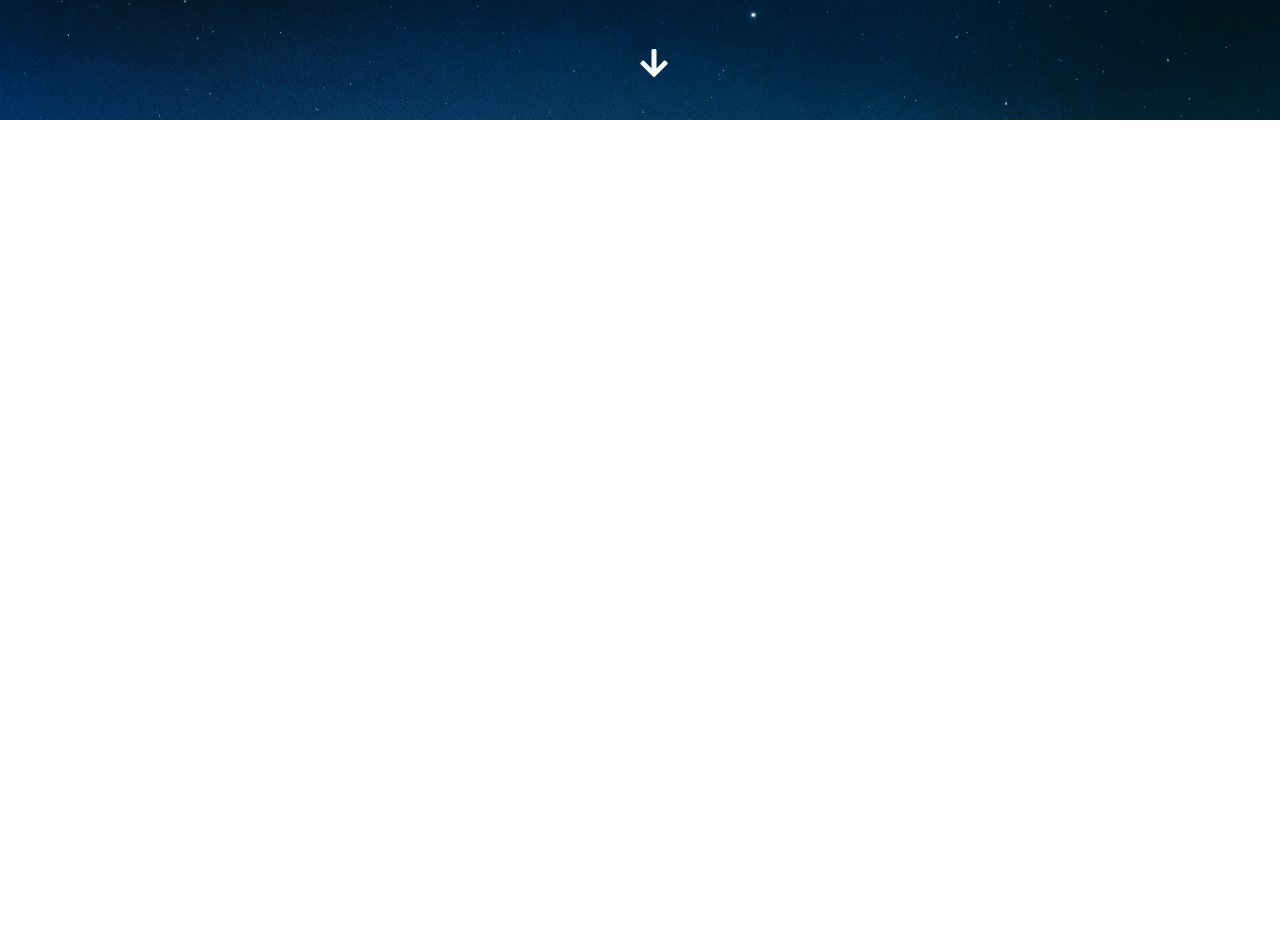
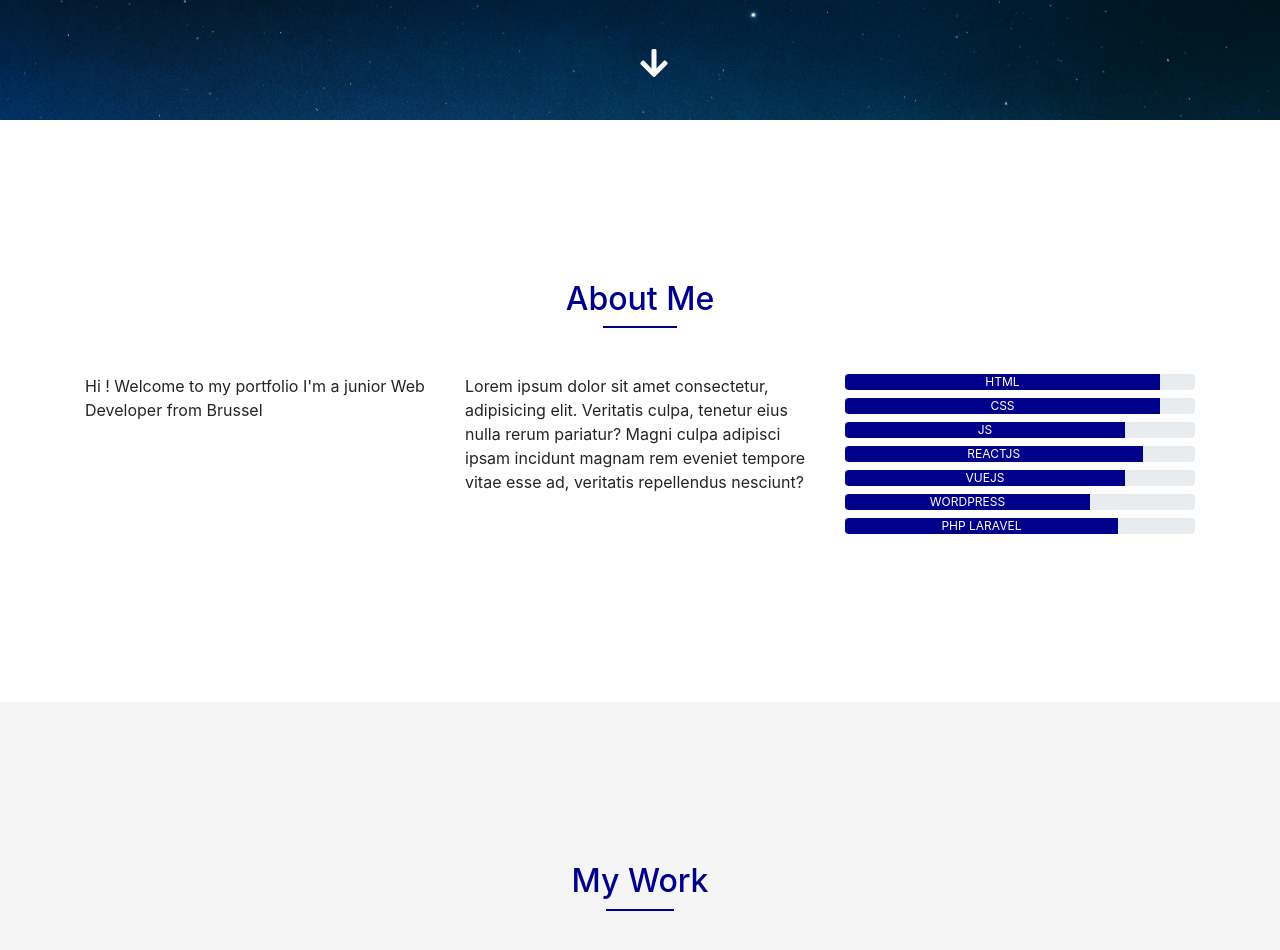
Before and after one commit to GueltonGeorges1995/portfolio, a React (Create React App) app: page / in a window 1280 px wide. Shown: the part 680-1630 px from the top of the page. Before the commit the page ends 800 px from the top, so only its background shows below. Built offline with nearby package versions, Linux system fonts and the light colour scheme.

Commit message:
about v1.1

```diff
--- a/src/App.jsx
+++ b/src/App.jsx
@@ -1,5 +1,8 @@
 import React from 'react'
-import Header from './components/Header';
+import Header from './components/header/Header';
+import About from './components/about/About';
+import Portfolio from './components/portfolio/Portfolio';
+
 import './assets/scss/global.scss';
 
 
@@ -7,6 +10,8 @@ const App = () => {
     return (
         <div>
             <Header />
+            <About />
+            <Portfolio />
         </div>
     )
 };
--- a/src/assets/scss/global.scss
+++ b/src/assets/scss/global.scss
@@ -2,3 +2,34 @@
 @import'../../../node_modules/@fortawesome/fontawesome-free/scss/fontawesome.scss';
 @import'../../../node_modules/@fortawesome/fontawesome-free/scss/regular.scss';
 @import'../../../node_modules/@fortawesome/fontawesome-free/scss/solid.scss';
+
+
+
+* {
+    scroll-behavior: smooth;
+}
+
+.py-10-rem {
+    padding: 10rem 0;
+}
+.underline-title-section {
+    text-decoration: none;
+    position: relative;
+    display: inline-block;
+    color: darkblue;
+}
+.underline-title-section::after {
+    position: absolute;
+    content: '';
+    height: 2px;
+    bottom: -10px;
+    margin: 0 auto;
+    left: 0;
+    right: 0;
+    width: 50%;
+    background: darkblue;
+}
+
+.background-section {
+    background-color: #f5f5f5;
+}
--- /dev/null
+++ b/src/components/about/About.jsx
@@ -0,0 +1,47 @@
+import React,{useState, useEffect} from 'react';
+import './about.scss';
+import Container from 'react-bootstrap/Container';
+import Row from 'react-bootstrap/Row';
+import Col from 'react-bootstrap/Col';
+import ProgressBar from 'react-bootstrap/ProgressBar'
+
+const About = () => {
+    const [progressBar, setProgressBar] = useState([0,0,0,0,0,0,0]);
+     useEffect(() => {
+         window.addEventListener('scroll' ,() =>{
+            const isTop = window.scrollY > 300
+            if (isTop) {
+                setProgressBar([90,90,80,85,80,70,78]);
+            }
+        })
+     }, [])
+    return (
+        <div className='py-10-rem' id='about'>
+            <Container>
+                <div className='text-center'>
+                    <h2 className='underline-title-section'>About Me</h2>
+                </div>
+                <Row className='mt-5'>
+                    <Col xl='4' lg='12'>
+                        <p>Hi ! Welcome to my portfolio I'm a junior <span>Web Developer</span> from Brussel</p>
+
+                    </Col>
+                    <Col xl='4' lg='12'>
+                        <p>Lorem ipsum dolor sit amet consectetur, adipisicing elit. Veritatis culpa, tenetur eius nulla rerum pariatur? Magni culpa adipisci ipsam incidunt magnam rem eveniet tempore vitae esse ad, veritatis repellendus nesciunt?</p>
+                    </Col>
+                    <Col xl='4' lg='12'>
+                        <ProgressBar label='HTML' now={progressBar[0]}  className='mb-2' />
+                        <ProgressBar label='CSS' now={progressBar[1]} className='mb-2' />
+                        <ProgressBar label='JS' now={progressBar[2]} className='mb-2'/>
+                        <ProgressBar label='REACTJS' now={progressBar[3]} className='mb-2'/>
+                        <ProgressBar label='VUEJS' now={progressBar[4]} className='mb-2'/>
+                        <ProgressBar label='WORDPRESS' now={progressBar[5]} className='mb-2'/>
+                        <ProgressBar label='PHP LARAVEL' now={progressBar[6]} className='mb-2'/>
+                    </Col>
+                </Row>
+            </Container>
+        </div>
+    )
+};
+
+export default About;
--- /dev/null
+++ b/src/components/about/about.scss
@@ -0,0 +1,3 @@
+.progress-bar {
+    background-color: darkblue !important;
+}
--- a/src/components/Header.jsx
+++ b/src/components/header/Header.jsx
@@ -1,14 +1,13 @@
 import React from 'react';
 import Navbar from 'react-bootstrap/Navbar';
 import Nav from 'react-bootstrap/Nav';
+import NavDropdown from 'react-bootstrap/NavDropdown';
 import './header.scss';
-
-
 
 const Header = () => {
     return (
         <header className='header-bg' id='home'>
-            <Navbar bg="light" expand="lg" fixed="top">
+            <Navbar bg="light" expand="lg" fixed="top" className='px-5'>
                 <Navbar.Brand href="#home">Georges Guelton</Navbar.Brand>
                 <Navbar.Toggle aria-controls="basic-navbar-nav" />
                 <Navbar.Collapse id="basic-navbar-nav">
@@ -18,6 +17,10 @@ const Header = () => {
                         <Nav.Link href="#portfolio">Portfolio</Nav.Link>
                         <Nav.Link href="#services">Services</Nav.Link>
                         <Nav.Link href="#contact">Contact</Nav.Link>
+                        <NavDropdown title="Language" id="basic-nav-dropdown">
+                            <NavDropdown.Item href="#action/3.1">English</NavDropdown.Item>
+                            <NavDropdown.Item href="#action/3.2">French</NavDropdown.Item>
+                        </NavDropdown>
                     </Nav>
                 </Navbar.Collapse>
             </Navbar>
@@ -29,7 +32,6 @@ const Header = () => {
                 <a href="#about">
                     <i className="fas fa-arrow-down text-light text-center"></i>
                 </a>
-
             </div>
         </header>
     )
--- a/src/components/header.scss
+++ b/src/components/header/header.scss
@@ -1,6 +1,6 @@
 .header-bg {
     height: 100vh;
-    background-image: url('../assets/images/bg-header.jpg');
+    background-image: url('../../assets/images/bg-header.jpg');
     background-position: center;
     background-size: cover;
 }
--- /dev/null
+++ b/src/components/portfolio/Portfolio.jsx
@@ -0,0 +1,13 @@
+import React from 'react'
+
+const Portfolio = () => {
+    return (
+        <div className='py-10-rem background-section' id='portfolio'>
+            <div className='text-center'>
+                <h2 className='underline-title-section'>My Work</h2>
+            </div>
+        </div>
+    )
+};
+
+export default Portfolio;
```
Also changed, not shown: src/components/portfolio/portfolio.scss (added).
